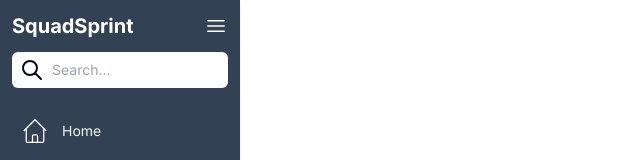
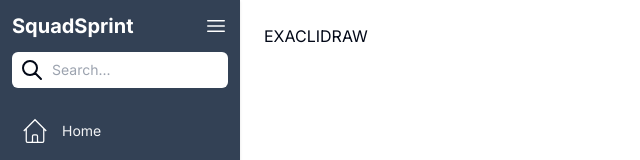
Before and after one commit to msionut28/squadsprint_fe, a Next.js app: page /draw in a window 1280 px wide. Shown: the top 160 px of the page, without its empty margins (0-640 px from the left). Built offline with nearby package versions, Linux system fonts and the light colour scheme; no server answers.

Commit message:
REDEPLOY

```diff
--- a/app/draw/page.jsx
+++ b/app/draw/page.jsx
@@ -16,7 +16,7 @@
   };
   return (
     <>
-      <h1> </h1>
+      <h1>EXACLIDRAW </h1>
       <div style={{ height: "800px", margin: "40px" }}>
         {Comp && <Comp ref={excalRef} onChange={onChange} theme='dark' />}
       </div>
```
